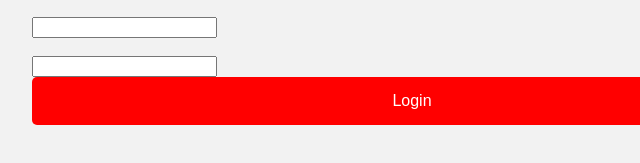
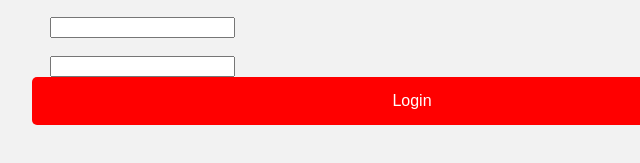
Before and after one commit to TieDewa/Website, a plain HTML site: page index.html in a window 1280 px wide. Shown: the part 271-434 px from the top of the page, 208-848 px from the left. Drawn offline with Linux system fonts and the light colour scheme.

Commit message:
Update index.html

```diff
--- a/index.html
+++ b/index.html
@@ -52,9 +52,9 @@
   </div>
   <img src="Screenshot 2024-02-19 173351.png" alt="Sample Image">
 
-  <input type="text" id="">
+  &nbsp &nbsp <input type="text" id="">
   <br> <br>
-  <input type="text" id="">
+ &nbsp &nbsp <input type="text" id="">
   <a href="#" class="button">Login</a>
 </div>
 
```
